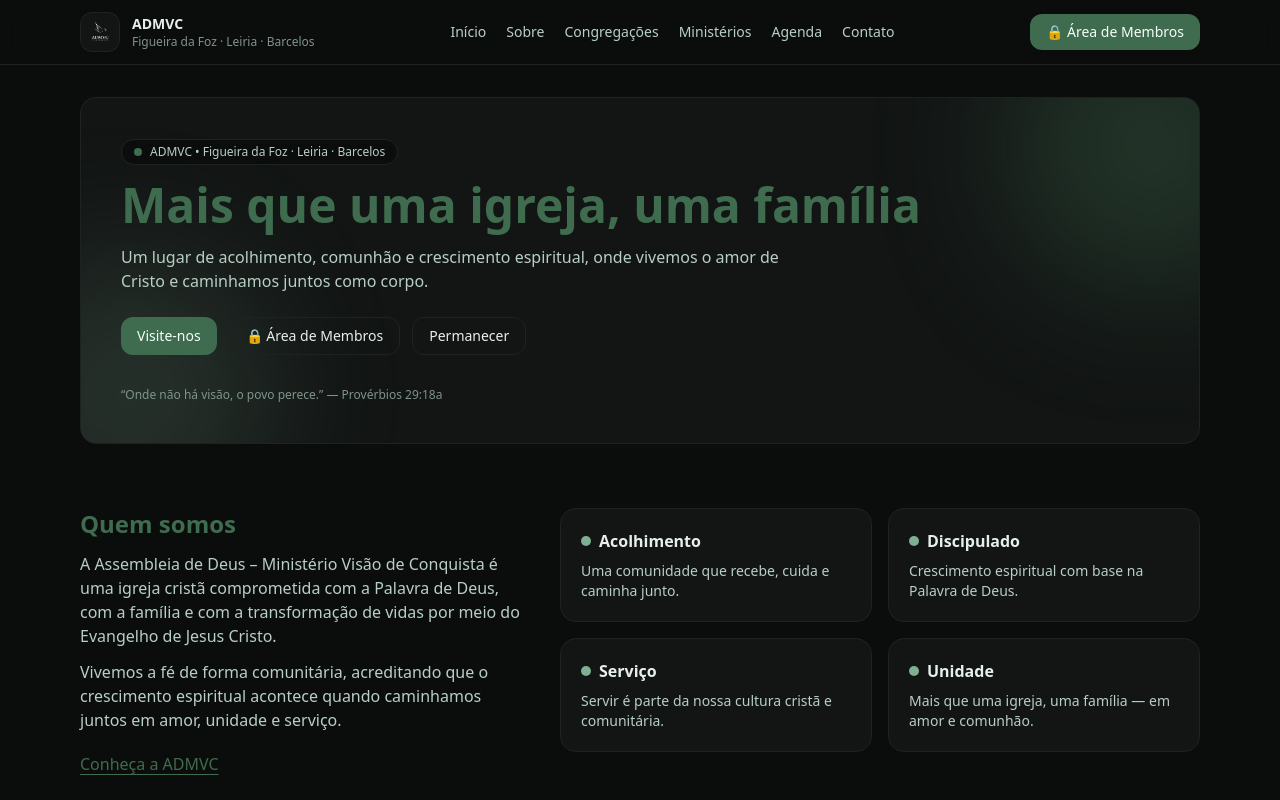
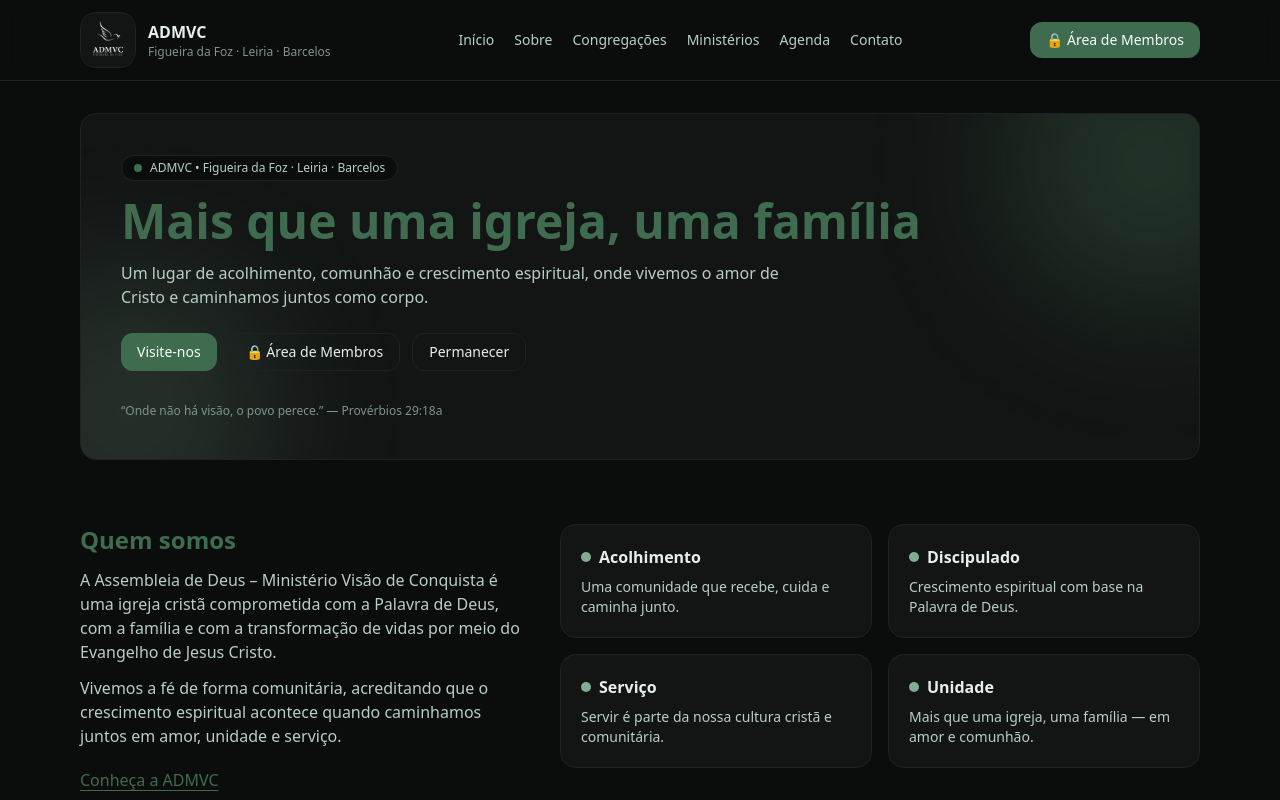
Before and after one commit to libertrendz/admvc-site, a Next.js app: page / in a window 1280 px wide. Shown: the top 800 px of the page. Built offline with nearby package versions, Linux system fonts and the light colour scheme.

Commit message:
Update site-header.tsx

```diff
--- a/components/site-header.tsx
+++ b/components/site-header.tsx
@@ -16,20 +16,23 @@ export default function SiteHeader() {
     <header className="sticky top-0 z-50 border-b border-soft bg-bg/80 backdrop-blur">
       <div className="mx-auto flex w-full max-w-6xl items-center justify-between px-4 py-3">
         <Link href="/" className="flex items-center gap-3">
-          <div className="relative h-10 w-10 overflow-hidden rounded-xl border border-soft bg-bg2">
+          {/* Logo container responsivo */}
+          <div className="relative h-12 w-12 md:h-14 md:w-14 overflow-hidden rounded-2xl border border-soft bg-bg2">
             <Image
               src="/images/logo_admvc.png"
               alt={`${SITE_NAME} — Logo`}
               fill
-              sizes="40px"
-              className="object-contain p-1"
+              sizes="(max-width: 768px) 48px, 56px"
+              className="object-contain"
               priority
             />
           </div>
 
           <div className="leading-tight">
-            <div className="text-sm font-semibold text-fg">{SITE_NAME}</div>
-            <div className="text-xs text-muted2">Figueira da Foz · Leiria · Barcelos</div>
+            <div className="text-base font-semibold text-fg">{SITE_NAME}</div>
+            <div className="text-xs text-muted2">
+              Figueira da Foz · Leiria · Barcelos
+            </div>
           </div>
         </Link>
 
```
